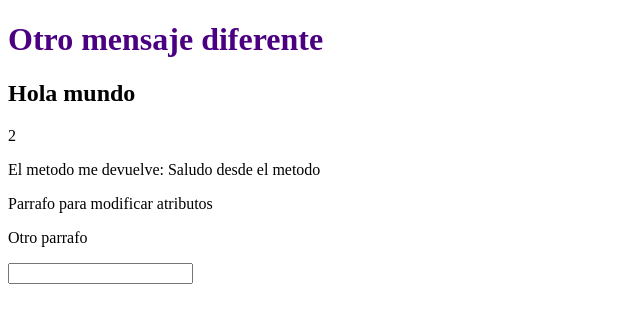
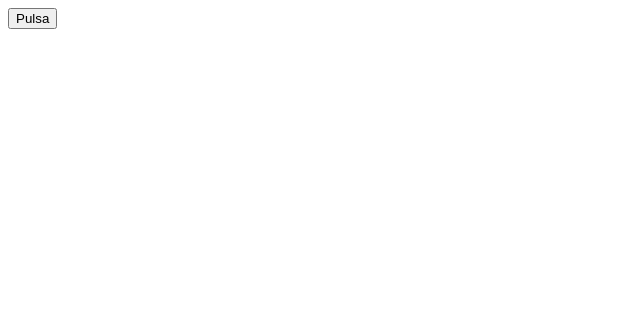
Before and after one commit to stevehndz/app, an Angular app: page / in a window 1280 px wide. Shown: the top 322 px of the page, without its empty margins (0-640 px from the left). Built offline with nearby package versions, Linux system fonts and the light colour scheme.

Commit message:
feat(evt): event component

```diff
--- a/src/app/app.component.html
+++ b/src/app/app.component.html
@@ -1 +1 @@
-<saludo></saludo>
+<app-eventos></app-eventos>
--- a/src/app/app.component.ts
+++ b/src/app/app.component.ts
@@ -2,13 +2,14 @@ import { Component } from '@angular/core';
 import { RouterOutlet } from '@angular/router';
 import { SaludoComponent } from "./saludo/saludo.component";
 import { PadreComponent } from "./padre/padre.component";
+import { EventosComponent } from "./eventos/eventos.component";
 
 @Component({
     selector: 'app-root',
     standalone: true,
     templateUrl: './app.component.html',
     styleUrl: './app.component.css',
-    imports: [RouterOutlet, SaludoComponent, PadreComponent]
+    imports: [RouterOutlet, SaludoComponent, PadreComponent, EventosComponent]
 })
 export class AppComponent {
   title = 'app';
--- /dev/null
+++ b/src/app/eventos/eventos.component.html
@@ -0,0 +1 @@
+<button (click)="onClick()">Pulsa</button>
--- /dev/null
+++ b/src/app/eventos/eventos.component.ts
@@ -0,0 +1,16 @@
+import { Component } from '@angular/core';
+import { log } from 'console';
+
+@Component({
+  selector: 'app-eventos',
+  standalone: true,
+  imports: [],
+  templateUrl: './eventos.component.html',
+  styleUrl: './eventos.component.css'
+})
+export class EventosComponent {
+  onClick() {
+    console.log('Se ha pulsado');
+
+  }
+}
```
Also changed, not shown: src/app/eventos/eventos.component.css (added).
